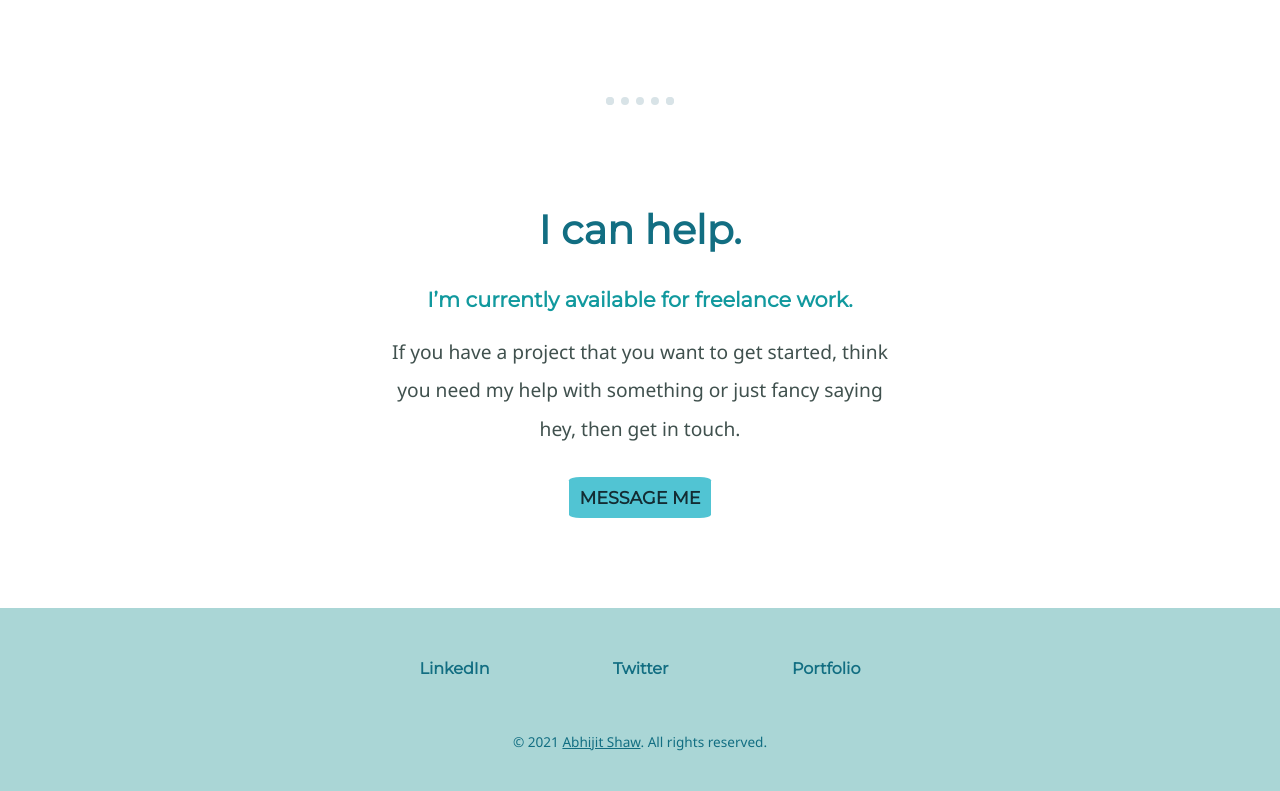
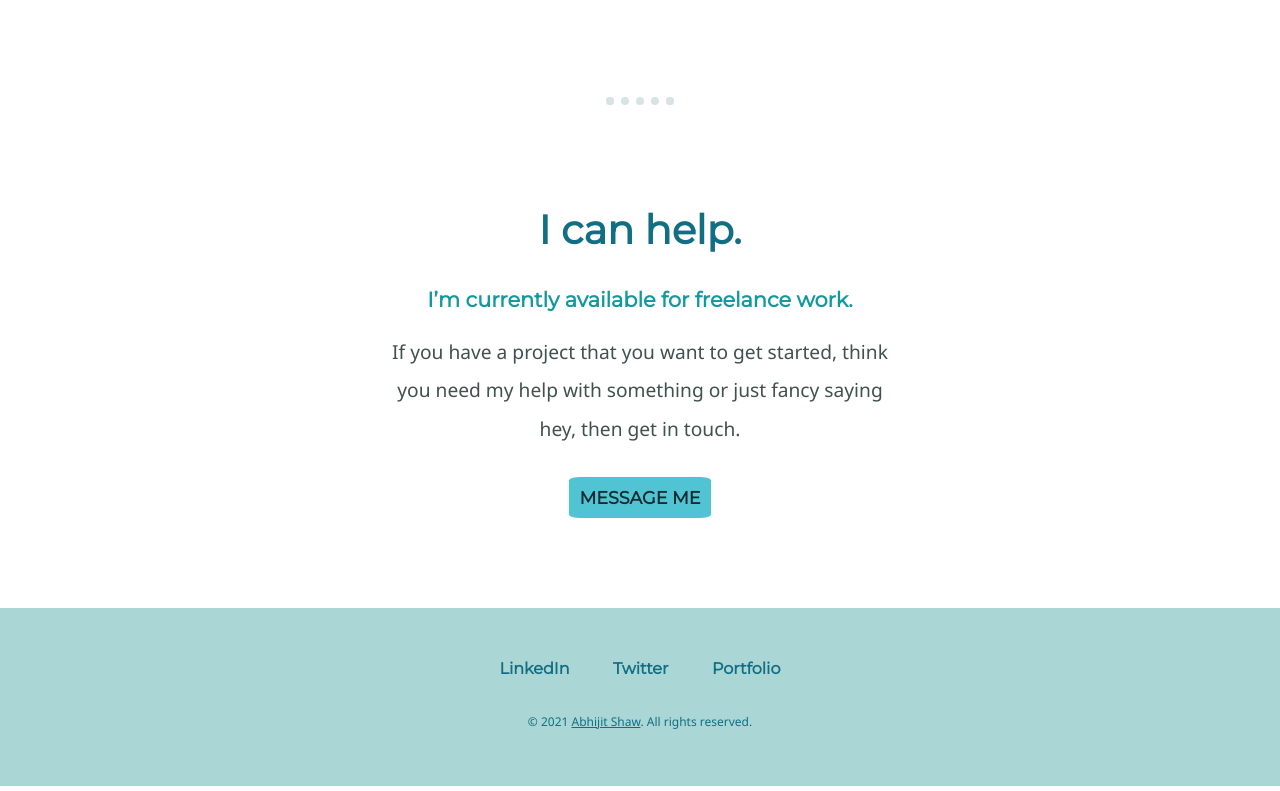
Before and after one commit to AbhijitShaw09/cv, a plain HTML site: page index.html in a window 1280 px wide. Shown: the part 2006-2797 px from the top of the page. Drawn offline with Linux system fonts and the light colour scheme.

Commit message:
Updated css file

```diff
--- a/styles.css
+++ b/styles.css
@@ -138,19 +138,19 @@ a:hover {
 
 .bottom-container {
     background-color: #aad6d6;
-    padding: 50px;
+    padding: 50px 0 20px;
 }
 
 a {
     font-family: 'Montserrat', sans-serif;
+    margin: 10px 20px;
     text-decoration: none;
     color: #126E82;
     font-weight: bolder;
-    padding: 0 60px;
 }
 
 .copyright {
-    margin: 50px auto auto;
+    padding: 20px 0;
     color: #126E82;
-    font-size: 0.85rem;
+    font-size: 0.75rem;
 }
```
